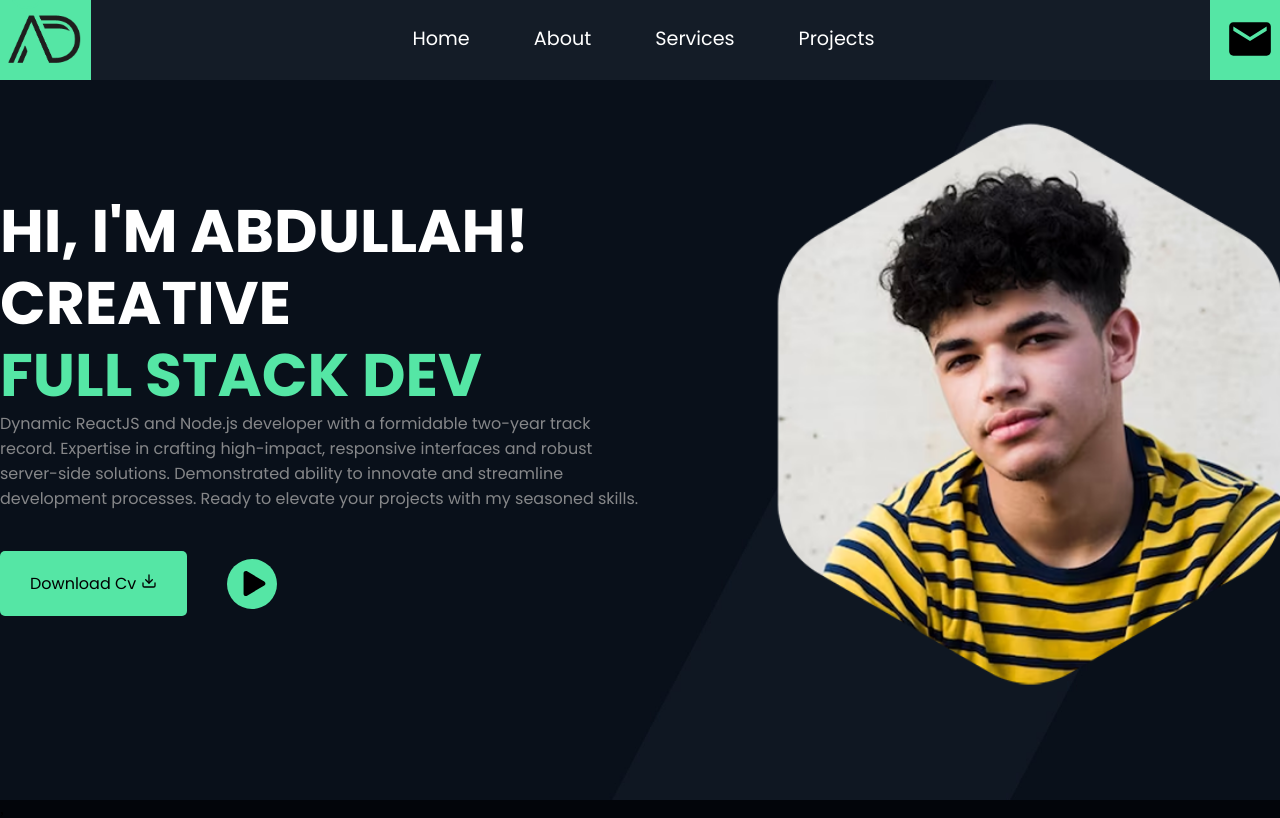
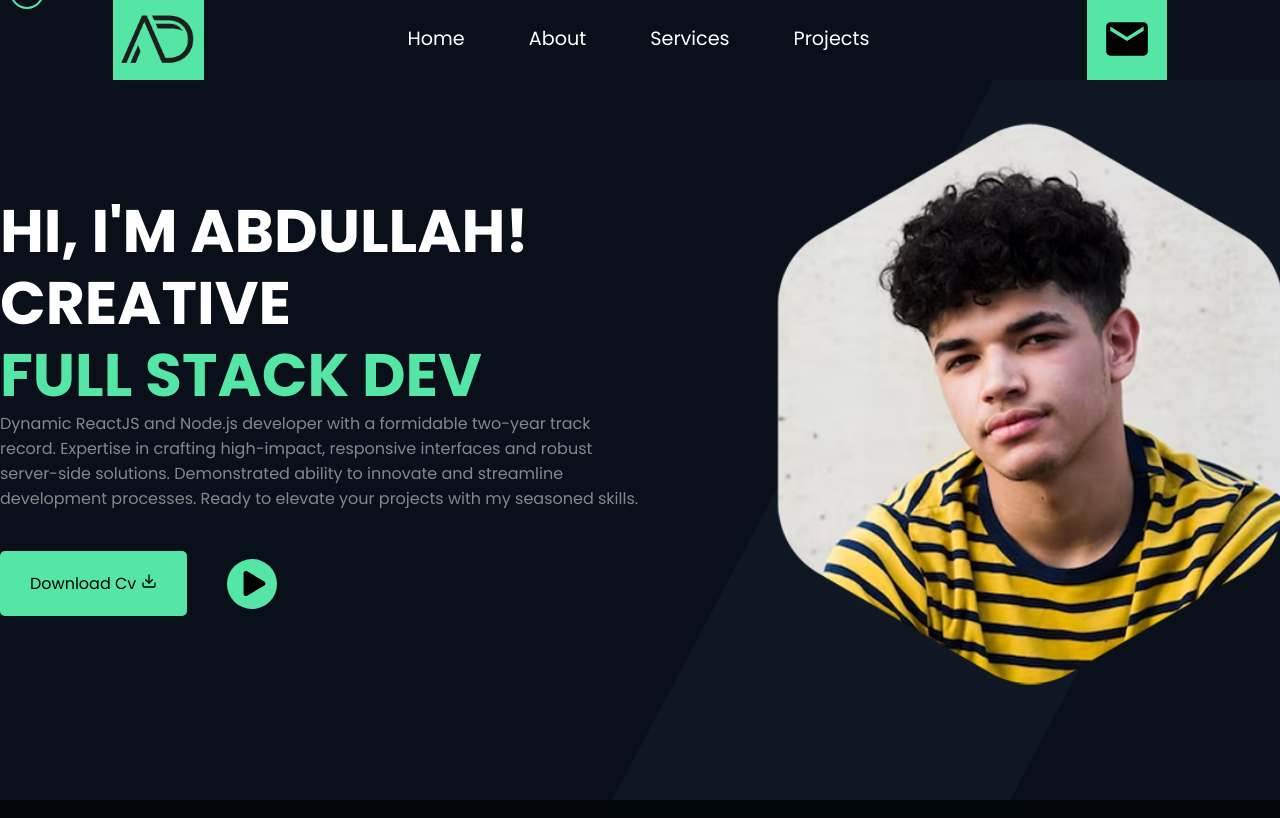
Before and after one commit to abdullahhamid381/abdullah, a React (Vite) app: page / in a window 1280 px wide. Built offline with nearby package versions, Linux system fonts and the light colour scheme.

Commit message:
cmdsnmdnm,

```diff
--- a/src/Components/Home/Scss/Navbar.scss
+++ b/src/Components/Home/Scss/Navbar.scss
@@ -10,7 +10,7 @@
   z-index: 9;
 
     .navbar {
-         background-color: #141C27;
+         background-color: #09101A;
     /* height: 80px; */
     display: flex;
     justify-content: center;
@@ -19,16 +19,16 @@
     display: flex;
     justify-content: space-between;
     align-items: center;
-   width: 100%;
-   max-width: 1210px;
-   margin: auto;
+
     position: relative;;
-@include lg{
-  width: 100%;
-}
+
     /* height: 0; */
     height: 0;
-    padding: 40px;
+    padding: 40px 153px;
+    @include lg{
+      padding: 40px 135px;
+
+    }
     .contact{
     margin-right: -40px;
     @include lg{
```
